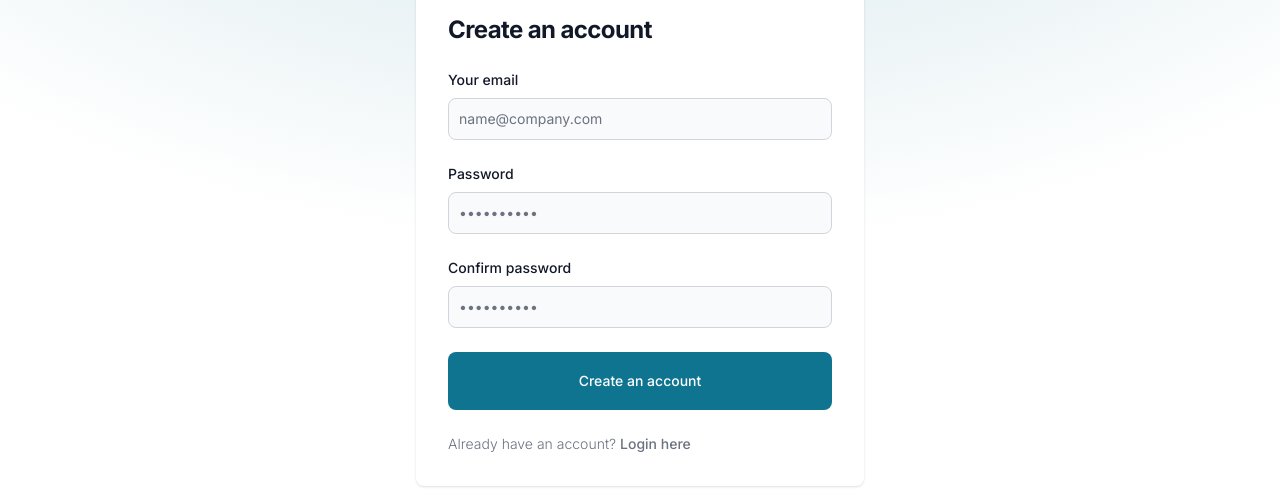
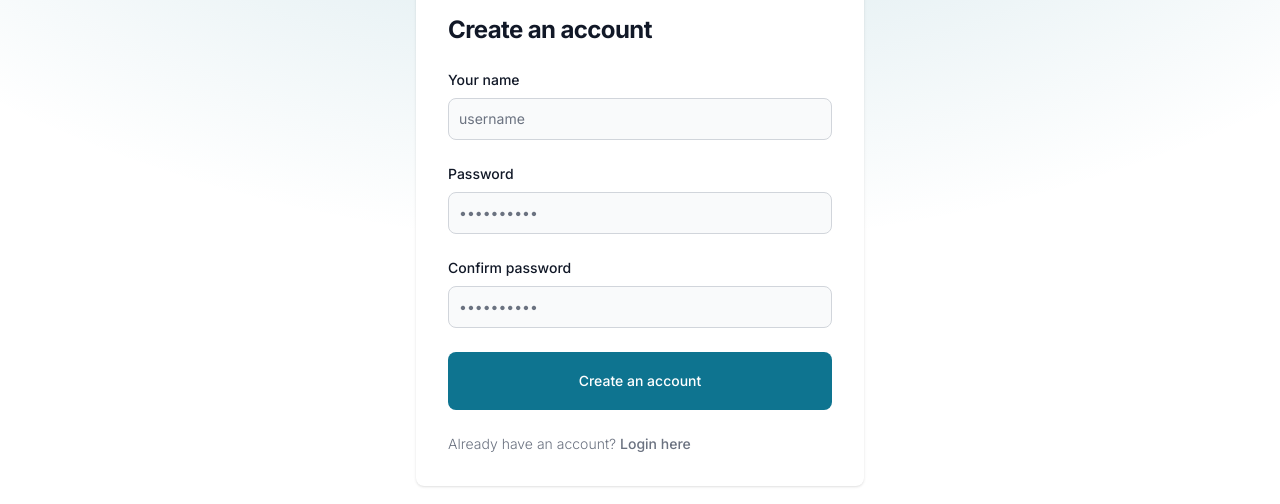
Before and after one commit to WeismanGitHub/Chess-Website, a Next.js app: page /auth/register in a window 1280 px wide. Shown: the part 231-735 px from the top of the page. Built offline with nearby package versions, Linux system fonts and the light colour scheme.

Commit message:
Set up form validation boilerplate

```diff
--- a/src/app/(pages)/auth/register/page.tsx
+++ b/src/app/(pages)/auth/register/page.tsx
@@ -1,6 +1,8 @@
 'use client'
 
 import { Button, Label, TextInput } from 'flowbite-react'
+import { credentialsSchema } from '../../../../lib/zod'
+import { Formik, Form } from 'formik'
 import React from 'react'
 
 export default function () {
@@ -16,20 +18,58 @@ export default function () {
                         <h1 className="text-xl font-bold leading-tight tracking-tight text-gray-900 md:text-2xl">
                             Create an account
                         </h1>
-                        <form className="space-y-4 md:space-y-6" action="#">
+                        <Formik
+                            initialValues={{
+                                name: '',
+                                password: '',
+                                confirmPassword: '',
+                            }}
+                            validate={(values) => {
+                                const errors: {
+                                    name?: string
+                                    password?: string
+                                    confirmPassword?: string
+                                } = {}
+
+                                if (values.confirmPassword !== values.password) {
+                                    errors.confirmPassword = 'Passwords must match'
+                                }
+
+                                const res = credentialsSchema.safeParse(values)
+                                console.log(res)
+
+                                return errors
+                            }}
+                            onSubmit={function (values) {
+                                console.log(values)
+                                throw new Error('Function not implemented.')
+                            }}
+                            validateOnChange
+                        >
+                            {({ handleSubmit, handleChange, values, errors }) => {
+                                return (
+                                    <Form
+                                        className="space-y-4 md:space-y-6"
+                                        noValidate
+                                        onSubmit={handleSubmit}
+                                    >
                                         <div>
                                             <Label
-                                    htmlFor="email"
+                                                htmlFor="name"
                                                 className="mb-2 block text-sm font-medium text-gray-900"
                                             >
-                                    Your email
+                                                Your name
                                             </Label>
                                             <TextInput
-                                    type="email"
-                                    name="email"
-                                    id="email"
-                                    placeholder="name@company.com"
+                                                type="text"
+                                                name="name"
+                                                id="name"
+                                                value={values.name}
+                                                placeholder="username"
                                                 required={true}
+                                                onChange={handleChange}
+                                                helperText={<span>{errors.name}</span>}
+                                                color={errors.name && 'failure'}
                                             />
                                         </div>
                                         <div>
@@ -40,27 +80,37 @@ export default function () {
                                                 Password
                                             </Label>
                                             <TextInput
+                                                value={values.password}
+                                                onChange={handleChange}
+                                                autoComplete="on"
                                                 type="password"
                                                 name="password"
                                                 id="password"
                                                 placeholder="••••••••••"
                                                 required={true}
+                                                helperText={<span>{errors.password}</span>}
+                                                color={errors.password && 'failure'}
                                             />
                                         </div>
                                         <div>
                                             <label
-                                    htmlFor="confirm-password"
+                                                htmlFor="confirmPassword"
                                                 className="mb-2 block text-sm font-medium text-gray-900"
                                             >
                                                 Confirm password
                                             </label>
                                             <TextInput
-                                    type="text"
-                                    name="confirm-password"
-                                    id="confirm-password"
+                                                type="password"
+                                                name="confirmPassword"
+                                                id="confirmPassword"
                                                 placeholder="••••••••••"
                                                 required={true}
                                                 className="focus:border-none"
+                                                value={values.confirmPassword}
+                                                onChange={handleChange}
+                                                autoComplete="on"
+                                                helperText={<span>{errors.confirmPassword}</span>}
+                                                color={errors.confirmPassword && 'failure'}
                                             />
                                         </div>
                                         <Button
@@ -75,7 +125,10 @@ export default function () {
                                                 Login here
                                             </a>
                                         </p>
-                        </form>
+                                    </Form>
+                                )
+                            }}
+                        </Formik>
                     </div>
                 </div>
             </div>
```
Lines whose indentation alone changed are shown as unchanged.
